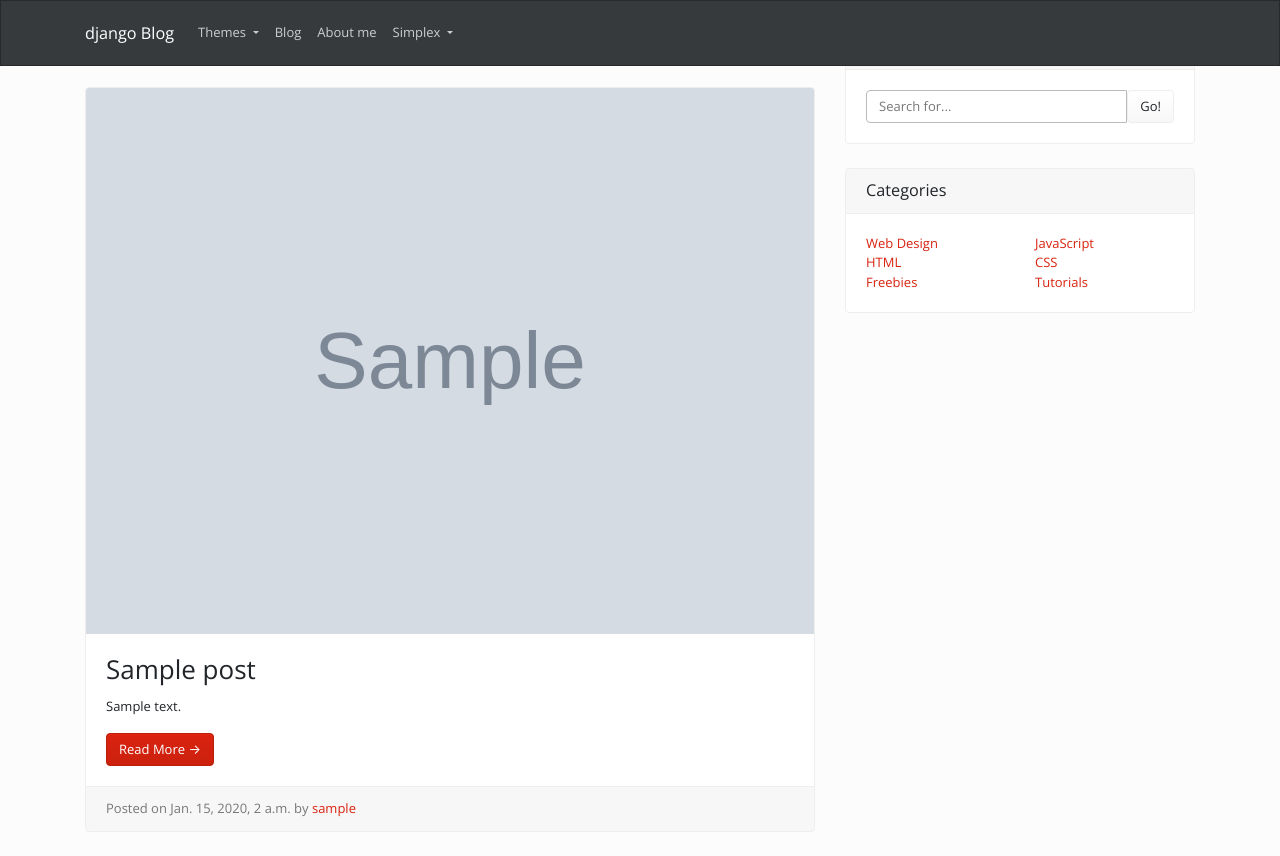
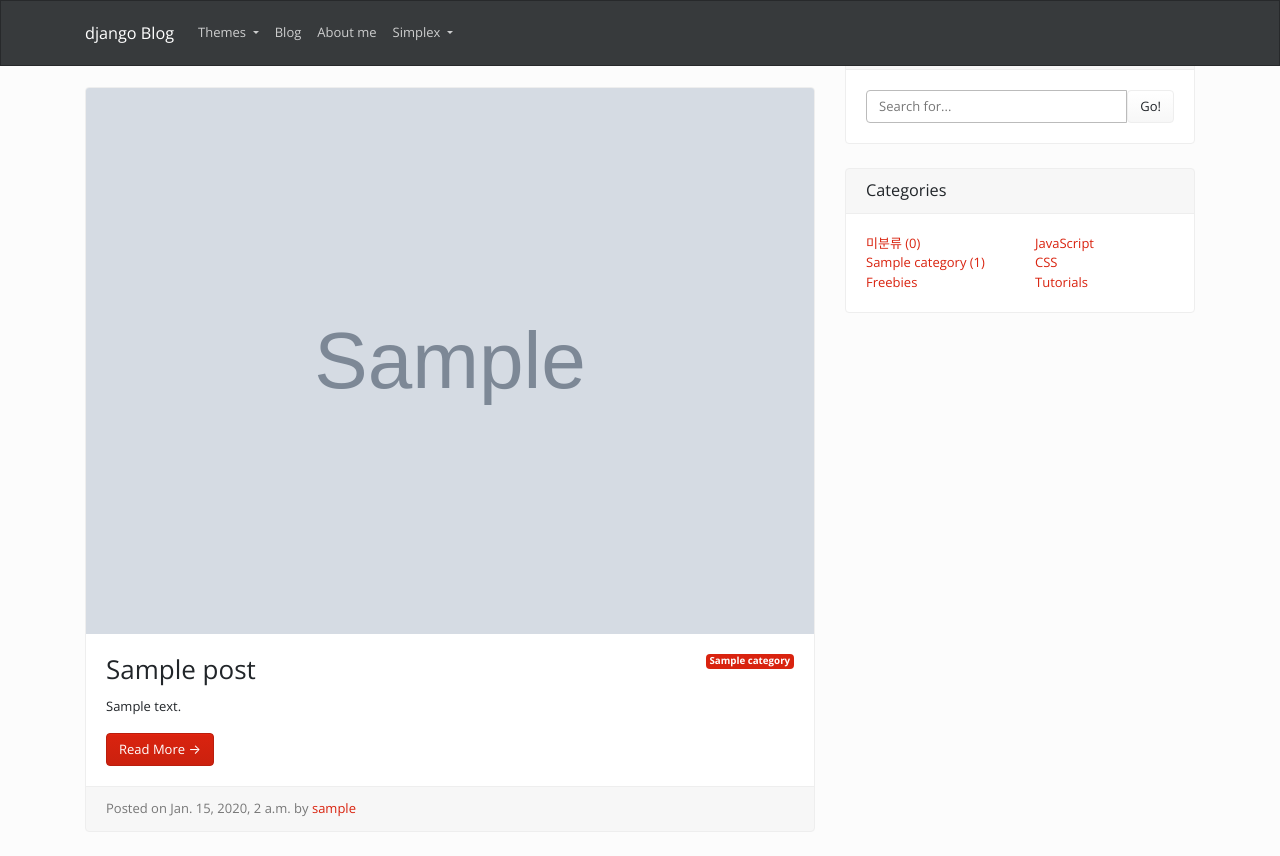
Before and after one commit to Tonynology/django_mywebsite, a Django app: page /blog/ in a window 1280 px wide. Run offline with Django 3.2, Linux system fonts and the light colour scheme; tables that the repository leaves empty hold one stand-in row (values such as "Sample post"); grey boxes marked "Sample" are stand-in pictures; some libraries are stand-ins or nearby versions.

Commit message:
category in post_list

```diff
--- a/blog/admin.py
+++ b/blog/admin.py
@@ -1,5 +1,6 @@
 from django.contrib import admin
-from .models import Post
+from .models import Post, Category
 
 
 admin.site.register(Post)
+admin.site.register(Category)
--- a/blog/models.py
+++ b/blog/models.py
@@ -4,6 +4,9 @@ from django.contrib.auth.models import User
 class Category(models.Model):
     name = models.CharField(max_length=25, unique=True)
     description = models.TextField(blank=True)
+
+    def __str__(self):
+        return self.name
 
 class Post(models.Model):
     title = models.CharField(max_length=30) #제목
--- a/blog/templates/blog/base.html
+++ b/blog/templates/blog/base.html
@@ -100,18 +100,20 @@
             </div>
 
             <!-- Categories Widget -->
-            <div class="card my-4">
+            <div class="card my-4" id="category-card">
                 <h5 class="card-header">Categories</h5>
                 <div class="card-body">
                     <div class="row">
                         <div class="col-lg-6">
                             <ul class="list-unstyled mb-0">
                                 <li>
-                                    <a href="#">Web Design</a>
+                                    <a href="#">미분류 ({{ posts_without_category }})</a>
                                 </li>
+                                {% for category in category_list %}
                                 <li>
-                                    <a href="#">HTML</a>
+                                    <a href="#">{{ category.name }} ({{ category.post_set.count }})</a>
                                 </li>
+                                {% endfor %}
                                 <li>
                                     <a href="#">Freebies</a>
                                 </li>
--- a/blog/templates/blog/post_list.html
+++ b/blog/templates/blog/post_list.html
@@ -12,6 +12,11 @@
     {% endif %}
 
     <div class="card-body">
+        {% if p.category %}
+        <span class="badge badge-primary float-right">{{ p.category }}</span>
+        {% else %}
+        <span class="badge badge-primary float-right">미분류</span>
+        {% endif %}
         <h2 class="card-title">{{ p.title }}</h2>
         <p class="card-text">{{ p.content | truncatewords:50}}</p>
         <a href="{{ p.get_absolute_url }}" class="btn btn-primary" id="read-more-post-{{ p.pk }}">Read More &rarr;</a>
--- a/blog/views.py
+++ b/blog/views.py
@@ -1,5 +1,5 @@
 from django.shortcuts import render
-from .models import Post
+from .models import Post, Category
 from django.views.generic import ListView, DetailView
 
 class PostList(ListView):
@@ -8,6 +8,12 @@ class PostList(ListView):
     def get_queryset(self):
         return Post.objects.order_by('-created')
 
+    def get_context_data(self, *, object_list=None, **kwargs):
+        context = super(PostList, self).get_context_data(**kwargs)
+        context['category_list'] = Category.objects.all()
+        context['posts_without_category'] = Post.objects.filter(category=None).count()   #filter()는 특정조건에 해당할때
+
+        return context
 
 class PostDetail(DetailView):
     model = Post
```
Also changed, not shown: blog/tests.py (+21 -1 lines), _media/blog/20200603/배경화면1.jpg (added).
